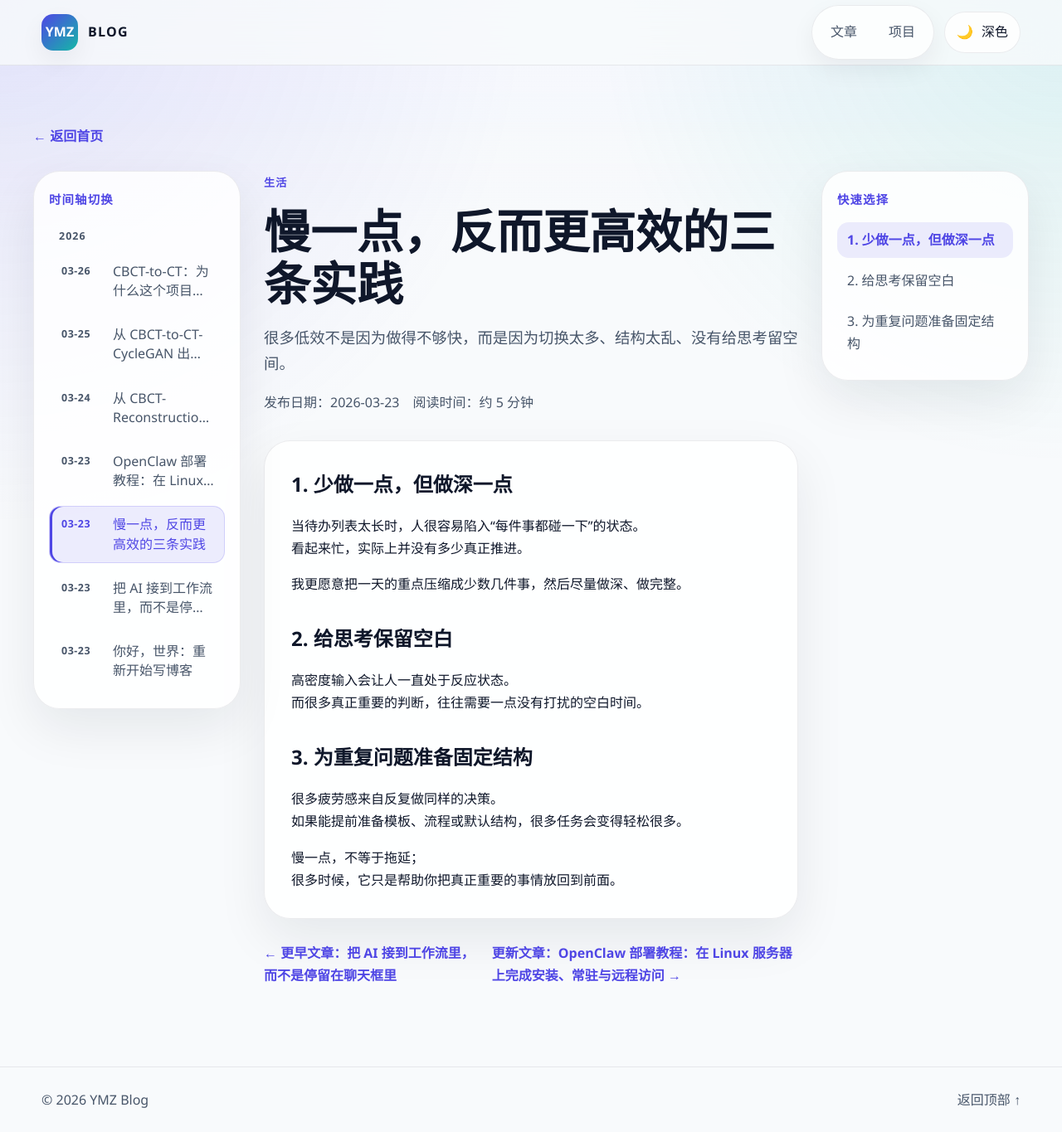
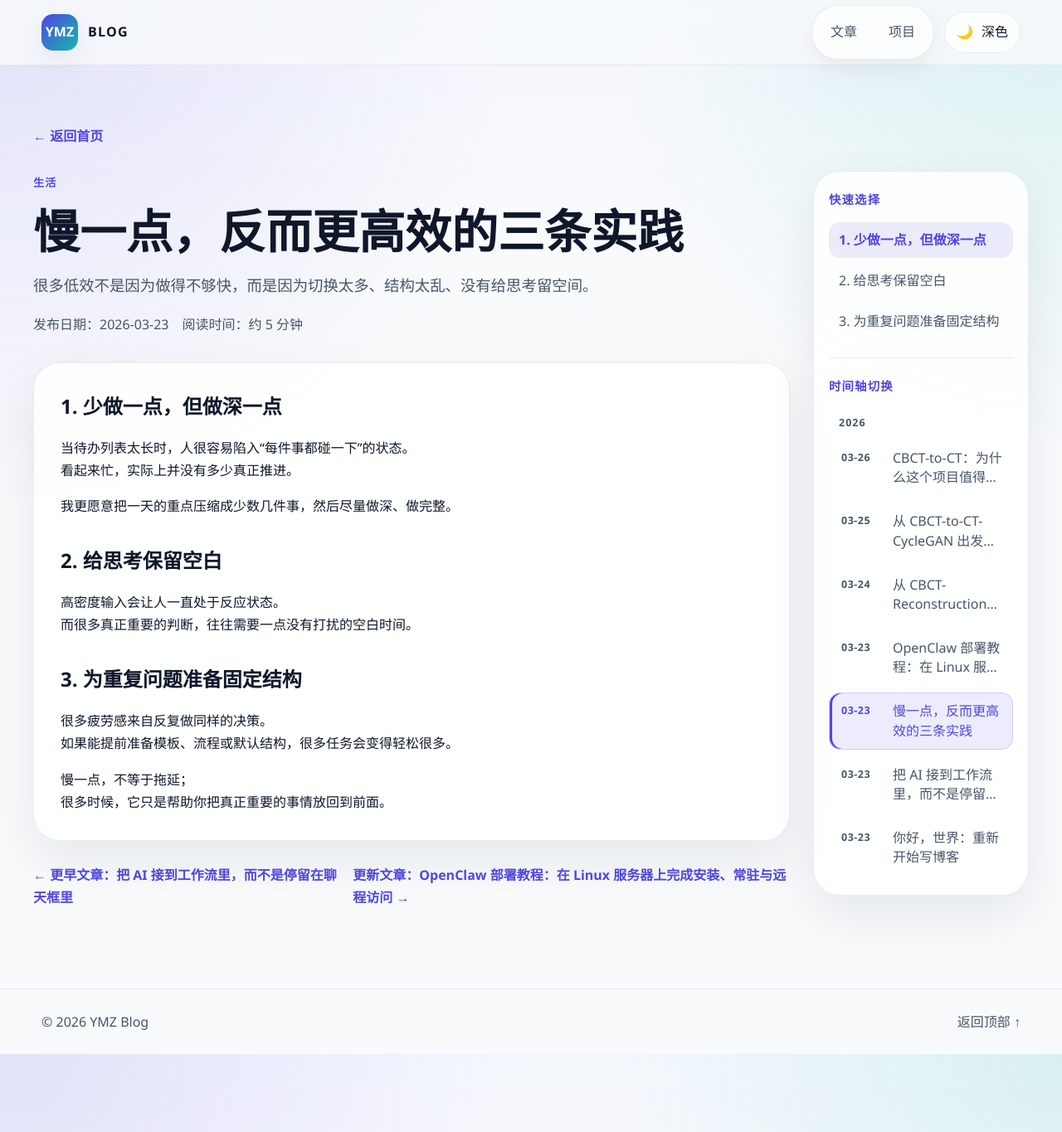
Before and after one commit to YMZ1998/YMZ1998.github.io, a Jekyll site: the page built from _posts/2026-03-23-slow-productivity.md, in a window 1280 px wide and 1365 px high. Shown: the whole window at 83% size. Built offline with Jekyll 4.4.1, drawn with Linux system fonts in a browser that asks for light colours.

Commit message:
Move article quick navigation to the right sidebar

```diff
--- a/_layouts/post.html
+++ b/_layouts/post.html
@@ -8,26 +8,6 @@ layout: default
     </div>
 
     <div class="article-layout">
-      <aside class="article-sidebar article-sidebar--left card">
-        <section class="article-sidebar-section article-sidebar-section--timeline">
-          <p class="article-sidebar-title">时间轴切换</p>
-          <nav class="article-timeline" aria-label="文章时间轴">
-            {% assign timeline_year = "" %}
-            {% for post in site.posts %}
-            {% assign post_year = post.date | date: "%Y" %}
-            {% if post_year != timeline_year %}
-            <p class="article-timeline-year">{{ post_year }}</p>
-            {% assign timeline_year = post_year %}
-            {% endif %}
-            <a class="article-timeline-link{% if post.url == page.url %} is-current{% endif %}" href="{{ post.url | relative_url }}">
-              <span class="article-timeline-date">{{ post.date | date: "%m-%d" }}</span>
-              <span class="article-timeline-text">{{ post.title }}</span>
-            </a>
-            {% endfor %}
-          </nav>
-        </section>
-      </aside>
-
       <div class="article-main">
         <header class="article-header">
           {% if page.topic %}
@@ -82,9 +62,29 @@ layout: default
         </nav>
       </div>
 
-      <aside class="article-sidebar article-sidebar--right card" data-article-toc-section hidden>
-        <p class="article-sidebar-title">快速选择</p>
-        <nav class="article-toc" data-article-toc aria-label="文章目录"></nav>
+      <aside class="article-sidebar article-sidebar--right card">
+        <section class="article-sidebar-section" data-article-toc-section hidden>
+          <p class="article-sidebar-title">快速选择</p>
+          <nav class="article-toc" data-article-toc aria-label="文章目录"></nav>
+        </section>
+
+        <section class="article-sidebar-section article-sidebar-section--timeline">
+          <p class="article-sidebar-title">时间轴切换</p>
+          <nav class="article-timeline" aria-label="文章时间轴">
+            {% assign timeline_year = "" %}
+            {% for post in site.posts %}
+            {% assign post_year = post.date | date: "%Y" %}
+            {% if post_year != timeline_year %}
+            <p class="article-timeline-year">{{ post_year }}</p>
+            {% assign timeline_year = post_year %}
+            {% endif %}
+            <a class="article-timeline-link{% if post.url == page.url %} is-current{% endif %}" href="{{ post.url | relative_url }}">
+              <span class="article-timeline-date">{{ post.date | date: "%m-%d" }}</span>
+              <span class="article-timeline-text">{{ post.title }}</span>
+            </a>
+            {% endfor %}
+          </nav>
+        </section>
       </aside>
     </div>
   </section>
--- a/styles.css
+++ b/styles.css
@@ -523,7 +523,7 @@ code {
 
 .article-layout {
   display: grid;
-  grid-template-columns: minmax(220px, 250px) minmax(0, 1fr) minmax(220px, 250px);
+  grid-template-columns: minmax(0, 1fr) minmax(220px, 260px);
   gap: 28px;
   align-items: start;
 }
@@ -555,6 +555,12 @@ code {
   padding: 22px 18px;
   max-height: calc(100vh - 128px);
   overflow: auto;
+}
+
+.article-sidebar-section + .article-sidebar-section {
+  margin-top: 22px;
+  padding-top: 22px;
+  border-top: 1px solid var(--line);
 }
 
 .article-sidebar-title {
@@ -771,10 +777,6 @@ code {
     grid-template-columns: 1fr minmax(220px, 250px);
   }
 
-  .article-sidebar--left {
-    display: none;
-  }
-
   .article-timeline-mobile {
     display: block;
   }
```
